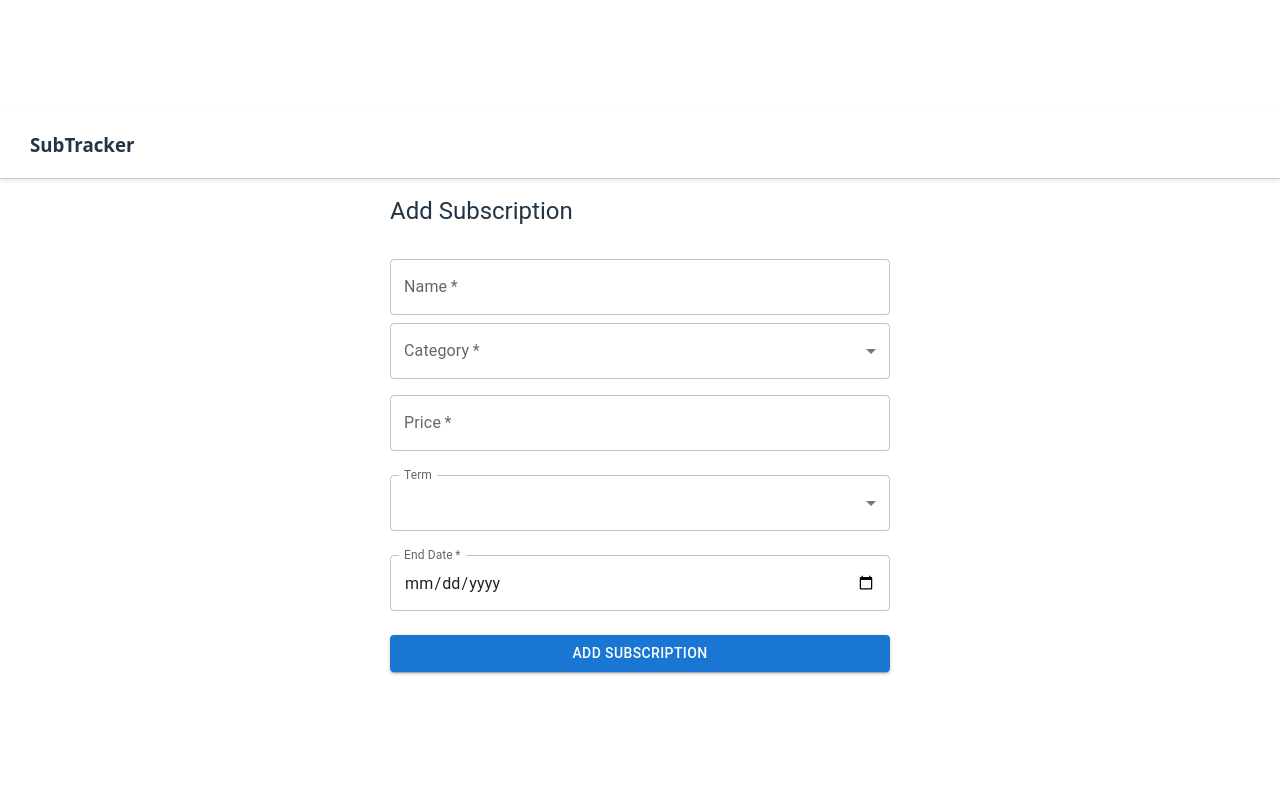
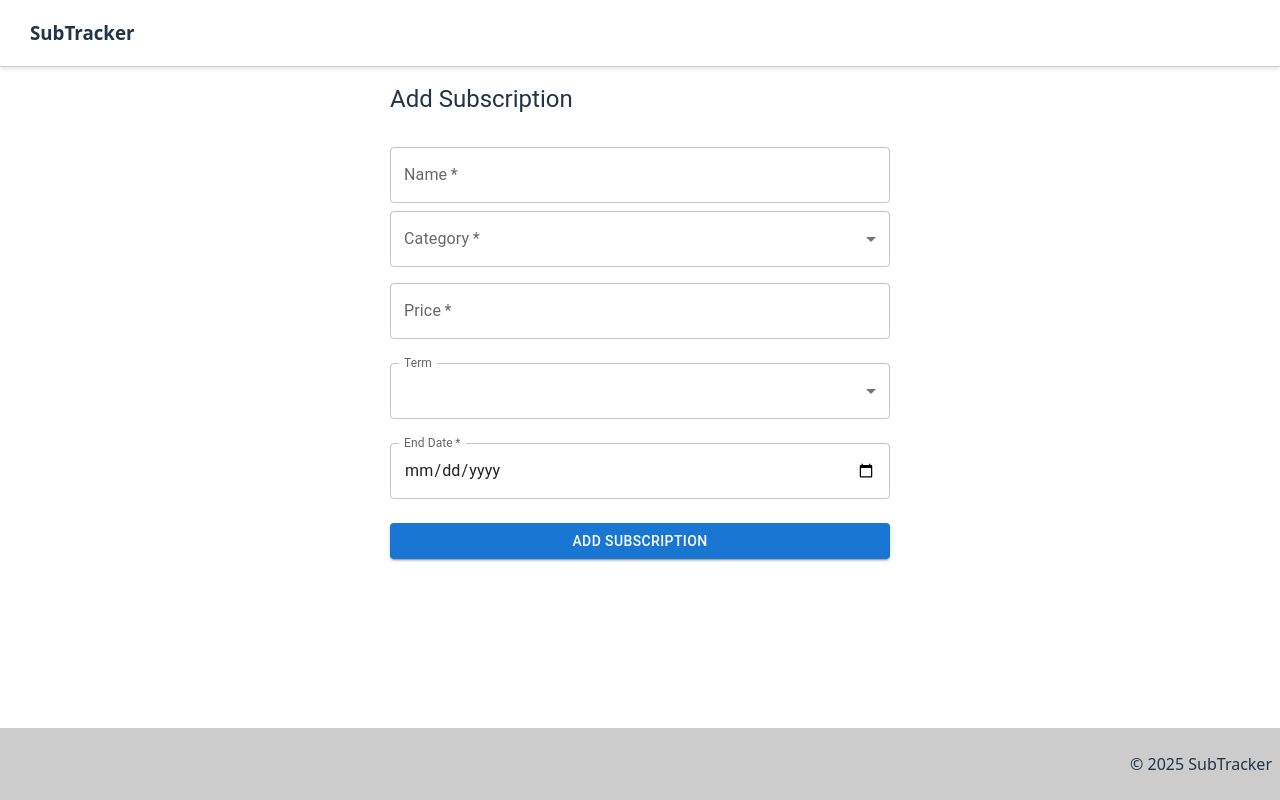
Before and after one commit to ok-qa/subtracker-app, a React (Vite) app: page /add in a window 1280 px wide. Built offline with nearby package versions, Linux system fonts and the light colour scheme.

Commit message:
Footer for Settings page

```diff
--- a/src/App.module.css
+++ b/src/App.module.css
@@ -11,7 +11,7 @@
   will-change: filter;
   transition: filter 300ms;
 }
-.logo:hover {
+/* .logo:hover {
   filter: drop-shadow(0 0 2em #646cffaa);
 }
 .logo.react:hover {
@@ -25,13 +25,13 @@
   to {
     transform: rotate(360deg);
   }
-}
+} */
 
-@media (prefers-reduced-motion: no-preference) {
+/* @media (prefers-reduced-motion: no-preference) {
   a:nth-of-type(2) .logo {
     animation: logo-spin infinite 20s linear;
   }
-}
+} */
 
 .card {
   padding: 2em;
@@ -43,7 +43,9 @@
 
 .app {
   width: 100%;
+  height: 100vh;
   display: flex;
   flex-direction: column;
   align-items: center;
+  overflow-y: auto;
 }
--- a/src/components/Footer/Footer.jsx
+++ b/src/components/Footer/Footer.jsx
@@ -1,4 +1,4 @@
-import { Link } from "react-router-dom";
+import { Link, useLocation } from "react-router-dom";
 import { Settings } from "@mui/icons-material";
 import { Button, CircularProgress } from "@mui/material";
 
@@ -6,8 +6,11 @@ import SettingsPage from "../../pages/SettingsPage/SettingsPage";
 import styles from "./Footer.module.css";
 
 const Footer = () => {
+  const location = useLocation();
+  const isHomePage = location.pathname === "/";
   return (
     <div className={styles.footer}>
+      {isHomePage ? (
         <Button
           component={Link}
           to="/settings"
@@ -20,6 +23,9 @@ const Footer = () => {
         >
           Settings
         </Button>
+      ) : (
+        <div /> // Empty placeholder
+      )}
       <p className={styles.text}>© 2025 SubTracker</p>
     </div>
   );
--- a/src/components/Footer/Footer.module.css
+++ b/src/components/Footer/Footer.module.css
@@ -2,6 +2,9 @@
   display: flex;
   flex-direction: row;
   justify-content: space-between;
+  align-items: center;
+  padding: 8px 16px;
+  margin-right: 16px;
 
   width: 100%;
   background-color: #ccc;
@@ -11,5 +14,7 @@
 }
 
 .text {
-  margin-right: 16px;
+  /* position: absolute; */
+  /* right: 0; */
+  margin-left: 16px;
 }
--- a/src/components/Header/Header.module.css
+++ b/src/components/Header/Header.module.css
@@ -2,6 +2,7 @@
   width: 100%;
   display: flex;
   justify-content: space-between;
+
   /* align-content: space-around; */
 
   border-bottom: 1px solid #ccc;
--- a/src/components/SubscriptionForm/SubscriptionForm.jsx
+++ b/src/components/SubscriptionForm/SubscriptionForm.jsx
@@ -38,7 +38,7 @@ const SubscriptionForm = ({ onSubmit, defaultValues, isEdit = false }) => {
     <Box
       component="form"
       onSubmit={handleSubmit}
-      sx={{ p: 2, maxWidth: 500, mx: "auto" }}
+      sx={{ p: 2, maxWidth: 500, mx: "auto", height: "100%" }}
     >
       <Typography variant="h5" mb={2}>
         {isEdit ? "Edit" : "Add"} Subscription
--- a/src/pages/AddSubscriptionPage/AddSubscriptionPage.jsx
+++ b/src/pages/AddSubscriptionPage/AddSubscriptionPage.jsx
@@ -3,6 +3,7 @@ import { useNavigate } from "react-router-dom";
 import SubscriptionForm from "../../components/SubscriptionForm/SubscriptionForm";
 import Header from "../../components/Header/Header";
 import { useSubscriptions } from "../../context/SubscriptionContext";
+import Footer from "../../components/Footer/Footer";
 
 const AddSubscriptionPage = () => {
   const { addSubscription } = useSubscriptions();
@@ -21,6 +22,7 @@ const AddSubscriptionPage = () => {
         isEdit={false}
         defaultValues={null}
       />
+      <Footer />
     </>
   );
 };
--- a/src/pages/EditSubscriptionPage/EditSubscriptionPage.jsx
+++ b/src/pages/EditSubscriptionPage/EditSubscriptionPage.jsx
@@ -3,6 +3,7 @@ import SubscriptionForm from "../../components/SubscriptionForm/SubscriptionForm
 
 import Header from "../../components/Header/Header";
 import { useSubscriptions } from "../../context/SubscriptionContext";
+import Footer from "../../components/Footer/Footer";
 
 const EditSubscriptionPage = () => {
   const { id } = useParams();
@@ -24,6 +25,7 @@ const EditSubscriptionPage = () => {
         defaultValues={existing}
         isEdit
       />
+      <Footer />
     </>
   );
 };
--- a/src/pages/HomePage/HomePage.jsx
+++ b/src/pages/HomePage/HomePage.jsx
@@ -8,8 +8,6 @@ const HomePage = () => {
   return (
     <>
       <Header />
-      {/* <CategoryFilter /> */}
-      {/* <AddSubscriptionBtn /> */}
       <SubscriptionSection />
       <Footer />
     </>
--- a/src/pages/SettingsPage/SettingsPage.jsx
+++ b/src/pages/SettingsPage/SettingsPage.jsx
@@ -14,6 +14,8 @@ import {
 } from "@mui/material";
 import { useState } from "react";
 import { useNavigate } from "react-router-dom";
+import Header from "../../components/Header/Header";
+import Footer from "../../components/Footer/Footer";
 
 const SettingsPage = () => {
   const navigate = useNavigate();
@@ -36,6 +38,9 @@ const SettingsPage = () => {
   };
 
   return (
+    <>
+      {" "}
+      <Header />
       <Box sx={{ p: 3 }}>
         <Typography variant="h4" gutterBottom>
           Settings
@@ -92,6 +97,8 @@ const SettingsPage = () => {
           Save Settings
         </Button>
       </Box>
+      <Footer />
+    </>
   );
 };
 
```
Lines whose indentation alone changed are shown as unchanged.
